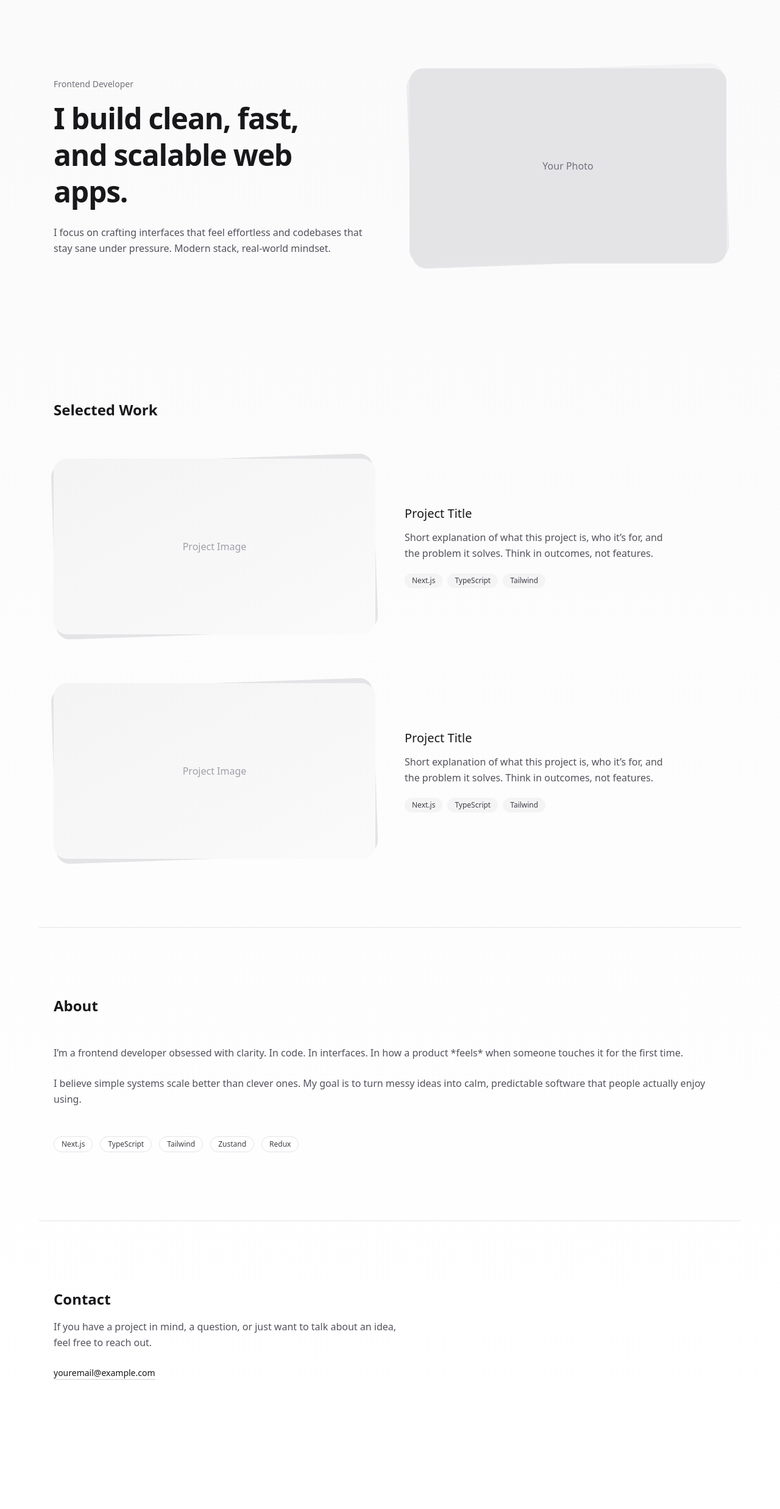
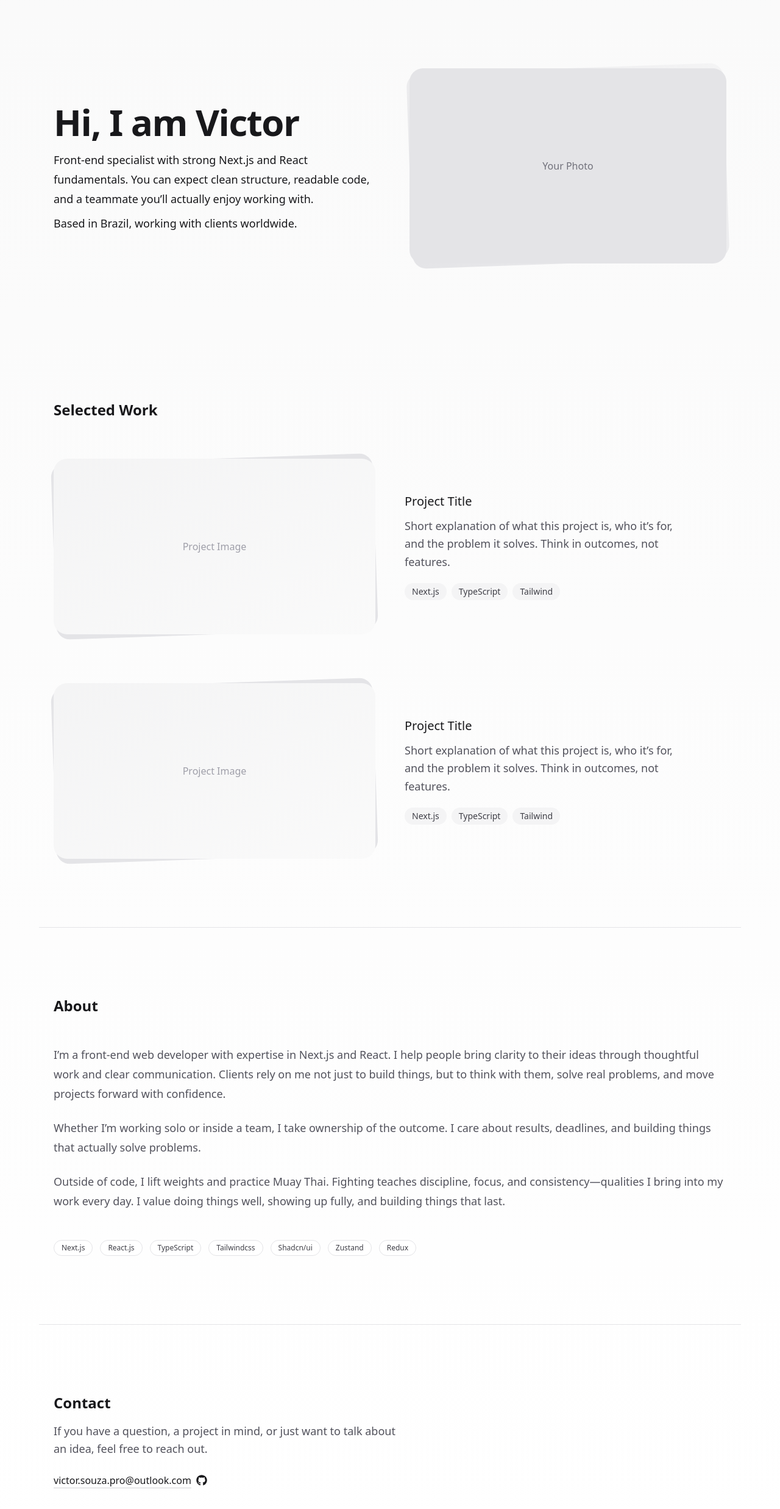
Before and after one commit to VictorSouzaCode/Victor-Portfolio, a Next.js app: page / in a window 1280 px wide. Shown: the top 2474 px of the page at 61% size. Before the commit the page ends 2374 px from the top, so only its background shows below. Built offline with nearby package versions, Linux system fonts and the light colour scheme.

Commit message:
changes made in text size and spacin, github link add to contact me

```diff
--- a/app/page.tsx
+++ b/app/page.tsx
@@ -1,21 +1,50 @@
+// For later:
+// Make the text bigger, at least the text that is not a paragraph
+// Work in my contact section, add github link and my email, maybe change the words a little bit
+// Add the project title,
+// The github link, the live demo link, and the description of the projects
+// add an image of the projects
+// add one image of mine in the hero section
+// add my location in the hero section as well
+import { FaGithub } from "react-icons/fa"
+
 export default function Home() {
   return (
     <main className="min-h-screen bg-linear-to-b from-zinc-50 to-white text-zinc-900">
       {/* HERO */}
       <section className="max-w-6xl mx-auto px-6 py-28 grid md:grid-cols-2 gap-16 items-center">
         <div>
-          <span className="inline-block mb-4 text-sm text-zinc-500">
-            Frontend Developer
-          </span>
 
-          <h1 className="text-4xl md:text-5xl font-semibold tracking-tight leading-tight">
-            I build clean, fast, <br /> and scalable web apps.
+          <h1 className="text-4xl md:text-6xl font-semibold tracking-tight leading-tight">
+            Hi, I am Victor
           </h1>
+          {/* <span className="inline-block text-lg text-zinc-500 mt-2">
+            Web Developer
+          </span> */}
 
-          <p className="mt-6 text-zinc-600 leading-relaxed max-w-xl">
-            I focus on crafting interfaces that feel effortless and codebases
-            that stay sane under pressure. Modern stack, real-world mindset.
+          {/* <p className=" text-zinc-600 leading-relaxed max-w-xl mt-2">
+            I craft responsive, reliable web apps with a focus on clarity and performance.
+          </p> */}
+
+          <p className="text-lg leading-8 mt-2">Front-end specialist with strong Next.js and React fundamentals. You can expect clean structure, readable code, and a teammate you’ll actually enjoy working with.
+            <span className="block mt-2">
+              Based in Brazil, working with clients worldwide.
+            </span>
           </p>
+
+          {/* <p>things they are looking in a developer, list them here</p>
+          <p>capable, help them with something</p>
+          <p>strong next.js and react fundamentas</p>
+          <p>clean readable well structure code</p>
+          <p>clear comunication</p>
+          <p>easy to colaborate</p>
+          <p>front end specialized</p>
+          <p>skilled front end</p>
+          <p>expertize in next.js and react</p>
+          <p>they can rely on</p>
+          <p>builds for scale</p>
+          <p>great at solving problems</p>
+          <p>able to move independently</p> */}
         </div>
 
         {/* Picture */}
@@ -48,12 +77,12 @@ export default function Home() {
 
         <div>
           <h3 className="text-xl font-medium mb-3">Project Title</h3>
-          <p className="text-zinc-600 leading-relaxed max-w-md">
+          <p className="text-zinc-600 leading-relaxed max-w-md text-lg">
             Short explanation of what this project is, who it’s for, and the
             problem it solves. Think in outcomes, not features.
           </p>
 
-          <div className="mt-5 flex flex-wrap gap-2 text-xs">
+          <div className="mt-5 flex flex-wrap gap-2 text-sm">
             {["Next.js", "TypeScript", "Tailwind"].map((tech) => (
               <span
                 key={tech}
@@ -76,19 +105,19 @@ export default function Home() {
       <h2 className="text-2xl font-semibold">About</h2>
     </div>
 
-    <div className="md:col-span-2 space-y-6 text-zinc-600 leading-relaxed">
-      <p>
-        I’m a frontend developer obsessed with clarity. In code. In interfaces.
-        In how a product *feels* when someone touches it for the first time.
+    <div className="md:col-span-2 space-y-6 text-zinc-600">
+      <p className="text-lg leading-8">
+        I’m a front-end web developer with expertise in Next.js and React. I help people bring clarity to their ideas through thoughtful work and clear communication. Clients rely on me not just to build things, but to think with them, solve real problems, and move projects forward with confidence.
       </p>
-      <p>
-        I believe simple systems scale better than clever ones. My goal is to
-        turn messy ideas into calm, predictable software that people actually
-        enjoy using.
+      <p className="text-lg leading-8">
+        Whether I’m working solo or inside a team, I take ownership of the outcome. I care about results, deadlines, and building things that actually solve problems.
+      </p>
+      <p className="text-lg leading-8">
+        Outside of code, I lift weights and practice Muay Thai. Fighting teaches discipline, focus, and consistency—qualities I bring into my work every day. I value doing things well, showing up fully, and building things that last.
       </p>
 
       <div className="pt-6 flex flex-wrap gap-3 text-xs">
-        {["Next.js", "TypeScript", "Tailwind", "Zustand", "Redux"].map((s) => (
+        {["Next.js", "React.js", "TypeScript", "Tailwindcss", "Shadcn/ui", "Zustand", "Redux"].map((s) => (
           <span
             key={s}
             className="px-3 py-1 rounded-full border border-zinc-200 text-zinc-700 bg-white"
@@ -106,17 +135,24 @@ export default function Home() {
   <div className="max-w-xl">
     <h2 className="text-2xl font-semibold mb-4">Contact</h2>
 
-    <p className="text-zinc-600 leading-relaxed mb-6">
-      If you have a project in mind, a question, or just want to talk about an
+    <p className="text-zinc-600 leading-relaxed mb-6 text-lg">
+      If you have a question, a project in mind, or just want to talk about an
       idea, feel free to reach out.
     </p>
 
-    <a
-      href="mailto:youremail@example.com"
-      className="inline-block text-sm font-medium text-zinc-900 border-b border-zinc-300 hover:border-zinc-900 transition"
-    >
-      youremail@example.com
-    </a>
+          <div className="flex items-center gap-2">
+            <a
+              className="inline-block text-md font-medium text-zinc-900 border-b border-zinc-300 hover:border-zinc-900 transition"
+            >
+              victor.souza.pro@outlook.com
+            </a>
+            <a
+            href="https://github.com/VictorSouzaCode"
+            className="text-lg"
+            >
+              <FaGithub />
+            </a>
+          </div>
   </div>
 </section>
     </main>
--- a/package.json
+++ b/package.json
@@ -17,6 +17,7 @@
     "next": "16.1.4",
     "react": "19.2.3",
     "react-dom": "19.2.3",
+    "react-icons": "^5.5.0",
     "tailwind-merge": "^3.4.0"
   },
   "devDependencies": {
```
Also changed, not shown: 1 other file (tests, documents, lock files or other folders).
